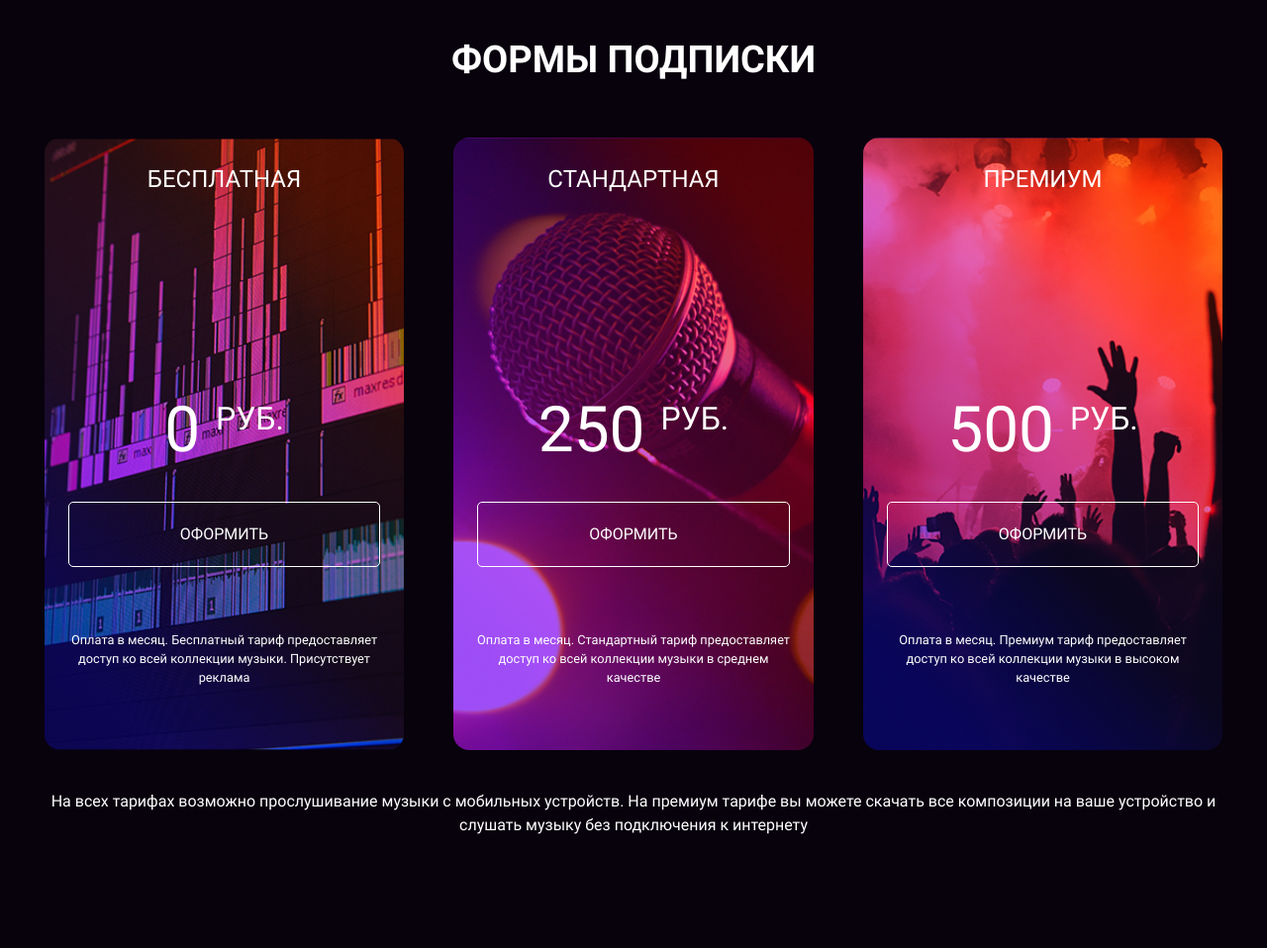
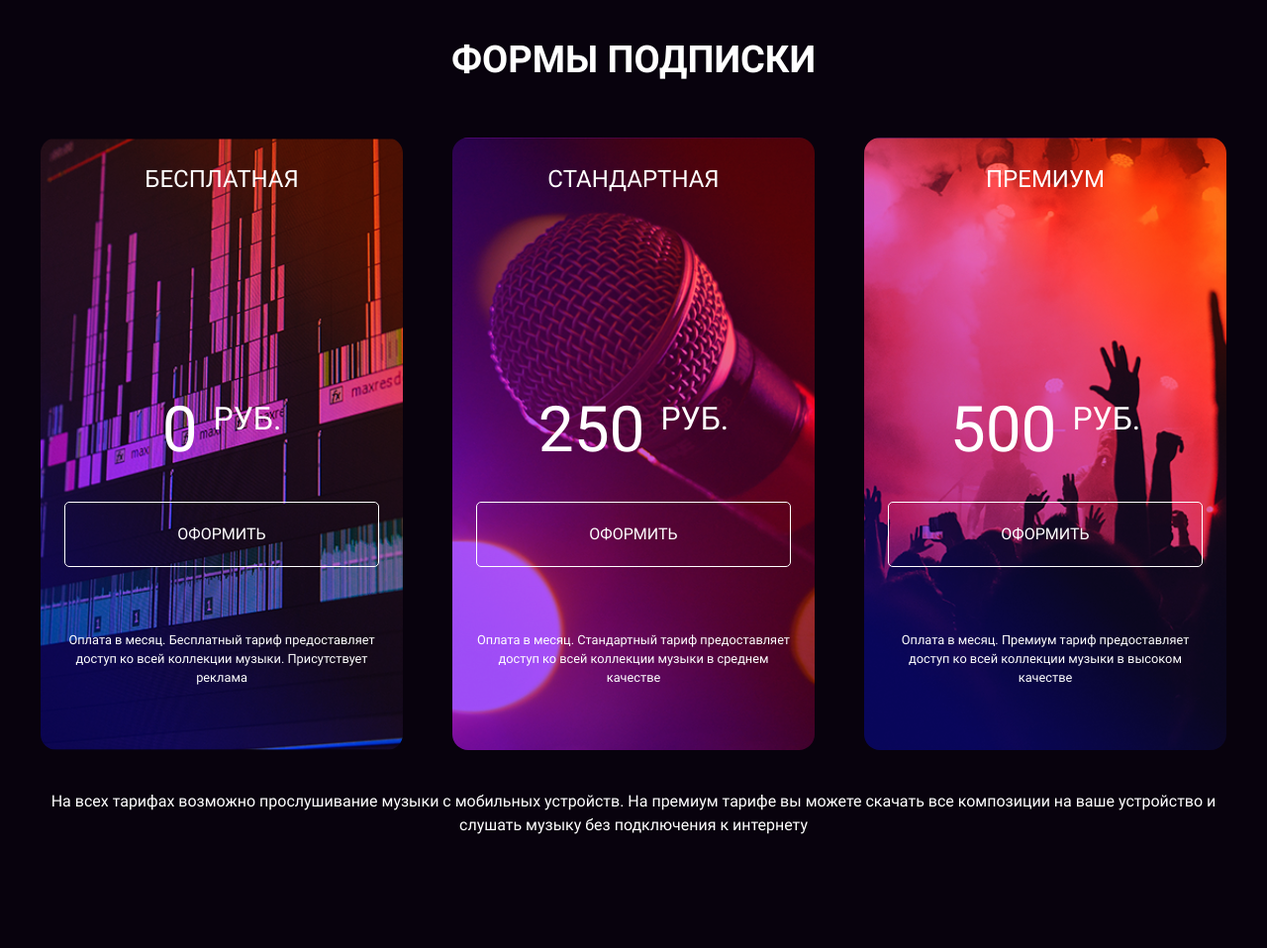
Before and after one commit to Alsecode/layout-music-box, a website: page src/index.html in a window 1280 px wide. Shown: the part 820-1778 px from the top of the page at 99% size. Drawn offline with Linux system fonts and the light colour scheme.

Commit message:
fixes pricing

```diff
--- a/src/index.html
+++ b/src/index.html
@@ -44,7 +44,7 @@
     </div>
     <div id="page-pricing" class="container pt-100 white">
       <h2 class="center mb-48">Формы подписки</h2>
-      <section class="cards center flex justify-center">
+      <div class="cards center flex justify-center">
         <div class="card free-sub">
           <h3 class="card-name">Бесплатная</h3>
           <p class="card-price">0 <span class="card-price-currency">руб.</span></p>
@@ -69,7 +69,7 @@
           <p class="card-description">Оплата в месяц. Премиум тариф предоставляет <br> доступ ко всей коллекции музыки в
             высоком <br> качестве</p>
         </div>
-      </section>
+      </div>
       <p class="extra-info">На всех тарифах возможно прослушивание музыки с мобильных устройств. На премиум тарифе вы
         можете
         скачать все
--- a/src/scss/page-news.scss
+++ b/src/scss/page-news.scss
@@ -63,7 +63,7 @@
 
       .news-body {
         &-heading {
-          margin-bottom: 16px;
+          font-size: 16px;
         }
       }
     }
--- a/src/scss/page-pricing.scss
+++ b/src/scss/page-pricing.scss
@@ -8,7 +8,7 @@
   color: $white;
 
   .card {
-    min-width: 315px;
+    min-width: 318px;
     padding: 1.5rem;
 
     border-radius: 1rem;
```
Also changed, not shown: src/css/style.css.
